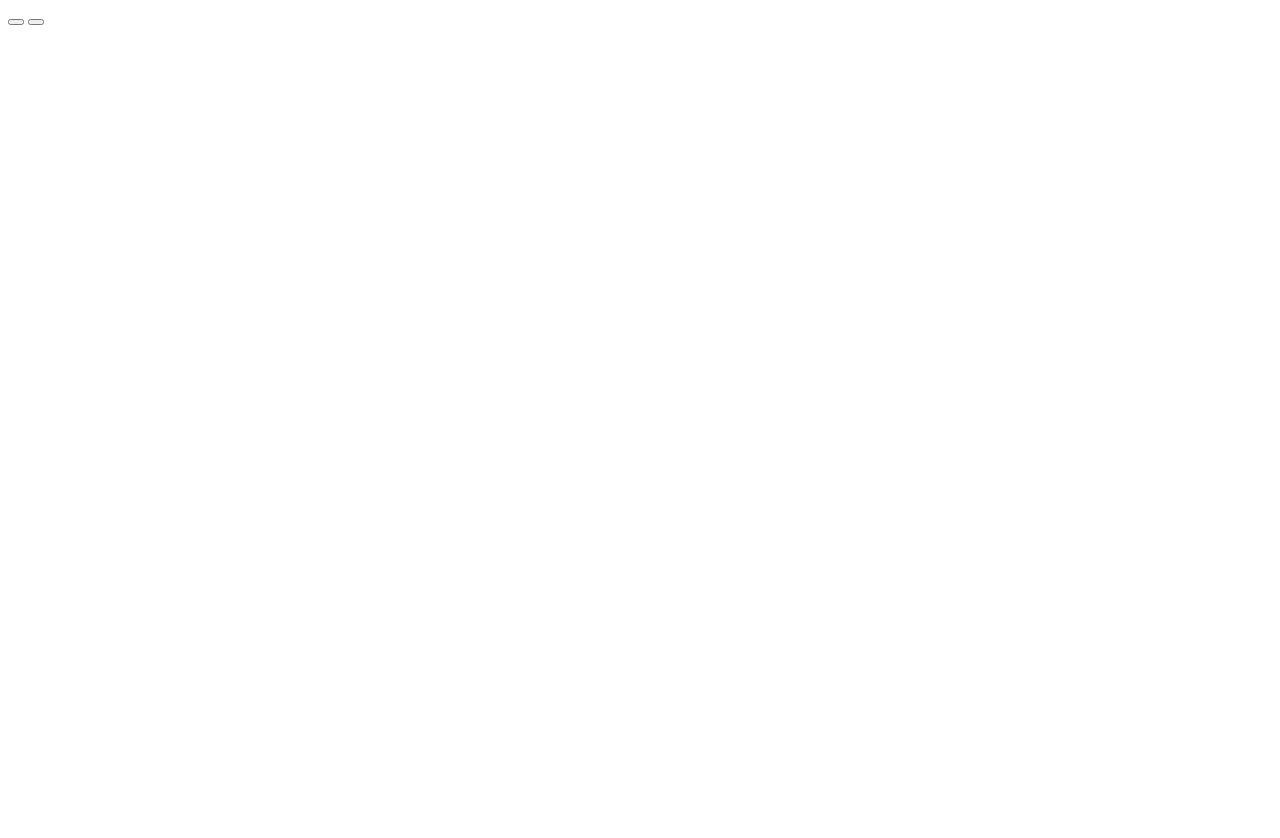
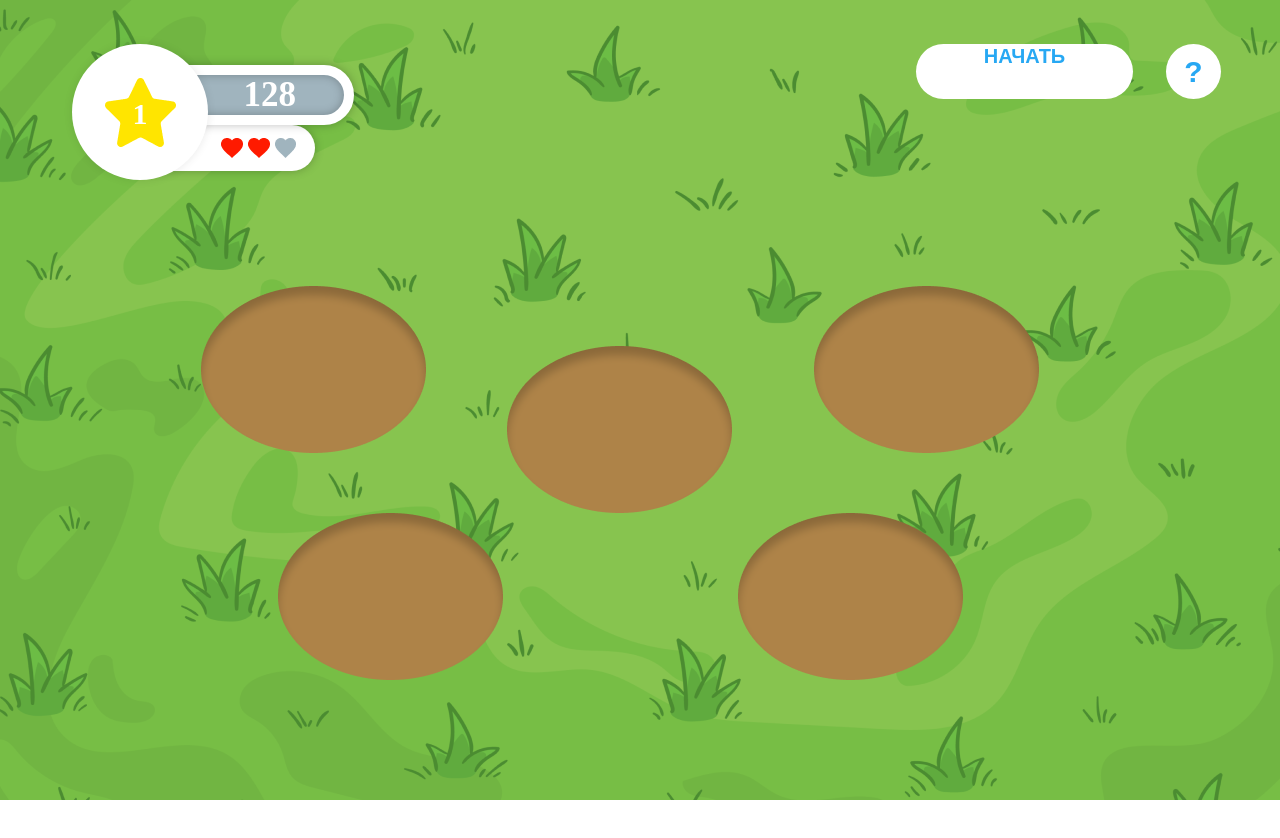
Before and after one commit to WebHeroSchool/Game_JS_Alde, a plain HTML site: page index.html in a window 1280 px wide. Before the commit the page ends 800 px from the top, so only its background shows below. Drawn offline with Linux system fonts and the light colour scheme.

Commit message:
code gamefield

```diff
--- /dev/null
+++ b/css/font.css
@@ -0,0 +1,20 @@
+@font-face {
+    font-family: Montserrat;
+    src: url(fonts/Montserrat-Regular.ttf);
+    font-weight: normal;
+}
+@font-face {
+    font-family: Montserrat;
+    src: url(fonts/Montserrat-Bold.ttf);
+    font-weight: bold;
+}
+@font-face {
+    font-family: Montserrat;
+    src: url(fonts/Montserrat-SemiBold.ttf);
+    font-weight: 600;
+}
+@font-face {
+    font-family: Montserrat;
+    src: url(fonts/Montserrat-Medium.ttf);
+    font-weight: 500;
+}
--- a/css/style.css
+++ b/css/style.css
@@ -0,0 +1,166 @@
+body {
+    margin: auto;
+    max-width: 1400px;
+    min-width: 800px;
+}
+
+.main {
+    height: 100vh;
+    background-image: url(image/gameBack.png);
+}
+
+.head {
+    display: flex;
+    justify-content: space-between;
+}
+
+.dataBlock {
+    position: relative;
+    margin-top: 44px;
+    margin-left: 72px;
+}
+.circle {
+    position: relative;
+    z-index: 5;
+    display: flex;
+    justify-content: center;
+    align-items: center;
+    width: 136px;
+    height: 136px;
+    border-radius: 50%;
+    box-shadow: 0 0 10px rgba(0, 0, 0, 0.09);
+    background-color: #FFFFFF;
+}
+
+.star {
+    text-align: center;
+    line-height: 71px;
+    font-size: 30px;
+    font-weight: bold;
+    color: #FFFFFF;
+    width: 71px;
+    height: 69px;
+    background-image: url(image/Vector.png);
+}
+
+.score {
+    position: relative;
+    top: -115px;
+    left: 50px;
+    z-index: 1;
+    width: 232px;
+    height: 60px;
+    box-sizing: border-box;
+    border-radius: 35px;
+    background-color: #A0B4BE;
+    border: 10px solid #FFFFFF;
+    box-shadow: 0 0 10px rgba(0, 0, 0, 0.25),
+                0 0 10px rgba(0, 0, 0, 0.25) inset;
+    font-size: 35px;
+    font-weight: bold;
+    color: #FFFFFF;
+    text-align: end ;
+    padding-right: 48px;
+}
+
+.life {
+    display: flex;
+    justify-content: flex-end;
+    align-items: center;
+    position: relative;
+    top: -115px;
+    left: 50px;
+    z-index: 0;
+    width: 193px;
+    height: 46px;
+    box-sizing: border-box;
+    border-radius: 23px;
+    box-shadow: 0 0 10px rgba(0, 0, 0, 0.25);
+    background-color: #FFFFFF;
+    padding-right: 13px;
+}
+.life__heart {
+    width: 21px;
+    height: 20px;
+    background: url(image/HeartGrey.png) no-repeat;
+    padding-right: 6px;
+
+}
+.life__heart-active {
+    width: 21px;
+    height: 20px;
+    background: url(image/HeartRed.png) no-repeat;
+    padding-right: 6px;
+
+}
+.btn {
+    display: flex;
+    margin-top: 44px;
+    margin-right: 59px;
+
+}
+
+.btn__start {
+    display: flex;
+    justify-content: center;
+    width: 217px;
+    height: 55px;
+    background-color: #FFFFFF;
+    border-radius: 27.5px;
+    border: none;
+    font-size: 20px;
+    font-weight: bold;
+    color: #27A8F3;
+    margin-right: 33px;
+}
+.btn__start:hover {
+    background-color: #27A8F3;
+    border: 8px solid #FFFFFF;
+    color: #FFFFFF;
+}
+.btn__start-text {
+    width: 91px;
+    height: 25px;
+
+}
+.btn__info {
+    width: 55px;
+    height: 55px;
+    background-color: #FFFFFF;
+    border-radius: 27.5px;
+    border: none;
+    font-size: 30px;
+    font-weight: bold;
+    color: #27A8F3;
+}
+.btn__info:hover {
+    background-color: #27A8F3;
+    border: 8px solid #FFFFFF;
+    color: #FFFFFF;
+}
+
+.gameField {
+    display: flex;
+    justify-content: center;
+}
+.gameField__wrap {
+    display: flex;
+    justify-content: space-around;
+    flex-wrap: wrap;
+    width: 920px;
+}
+.gameField__mink {
+    width: 225px;
+    height: 167px;
+    background: url(image/mink.png)no-repeat;
+    margin-right: 40px;
+}
+.gameField__mink-spec {
+    margin-top: 60px;
+}
+
+.gameOver {
+    position: absolute;
+    width: 821px;
+    height: 547px;
+}
--- a/index.html
+++ b/index.html
@@ -5,19 +5,41 @@
     <meta name="viewport" content="width=device-width, initial-scale=1.0">
     <meta http-equiv="X-UA-Compatible" content="ie=edge">
     <title>Game</title>
+    <link rel="stylesheet" href="css/font.css">
     <link rel="stylesheet" href="css/style.css">
 </head>
 <body>
     <div class="main">
-        <div class="dataBlock"></div>
-        <button class="start"></button>
-        <button class="info"></button>
+        <header class="head">
+            <div class="dataBlock">
+                <div class="circle">
+                    <div class="star">1</div>
+                </div>
+                <div class="score">128</div>
+                <div class="life">
+                    <div class="life__heart life__heart-active"></div>
+                    <div class="life__heart life__heart-active"></div>
+                    <div class="life__heart"></div>
+                </div>
+            </div>
+            <div class="btn">
+                <button class="btn__start">
+                    <div class="btn__start-text">НАЧАТЬ</div>
+                </button>
+                <button class="btn__info">?</button>
+            </div>
+        </header>
         <div class="gameField">
-            <div class="mink"></div>
-            <div class="mink"></div>
-            <div class="mink"></div>
-            <div class="mink"></div>
-            <div class="mink"></div>
+            <div class="gameField__wrap">
+                <div class="gameField__mink"></div>
+                <div class="gameField__mink gameField__mink-spec"></div>
+                <div class="gameField__mink"></div>
+                <div class="gameField__mink"></div>
+                <div class="gameField__mink"></div>
+            </div>
+        </div>
+        <div class="gameOver">
+            <div class="gameOver__title"></div>
         </div>
     </div>
 </body>
```
Also changed, not shown: css/fonts/Montserrat-Bold.ttf (added), css/fonts/Montserrat-Medium.ttf (added), css/fonts/Montserrat-Regular.ttf (added), css/fonts/Montserrat-SemiBold.ttf (added), css/image/HeartGrey.png (added), css/image/HeartRed.png (added), css/image/Vector.png (added), css/image/gameBack.png (added), css/image/mink.png (added).
